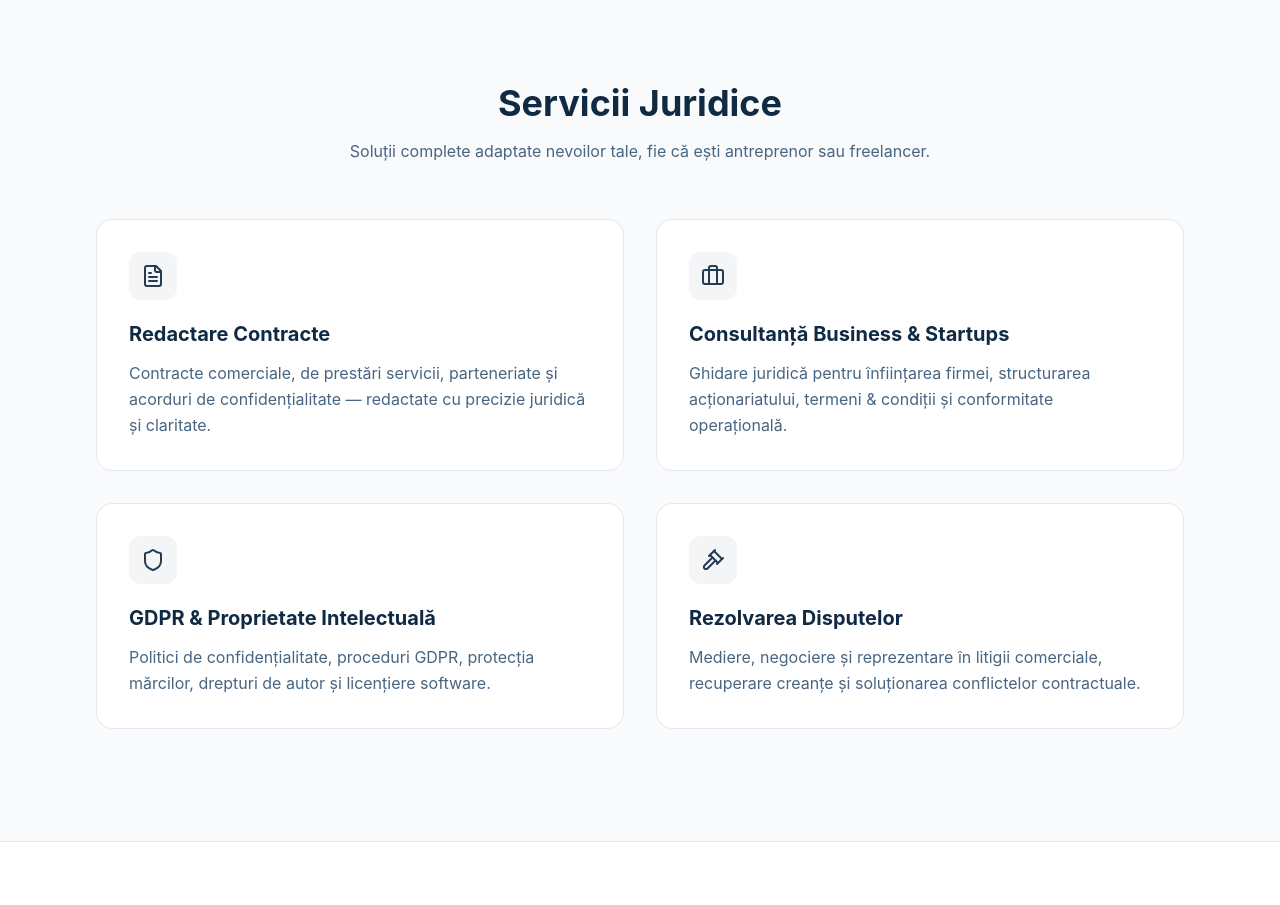
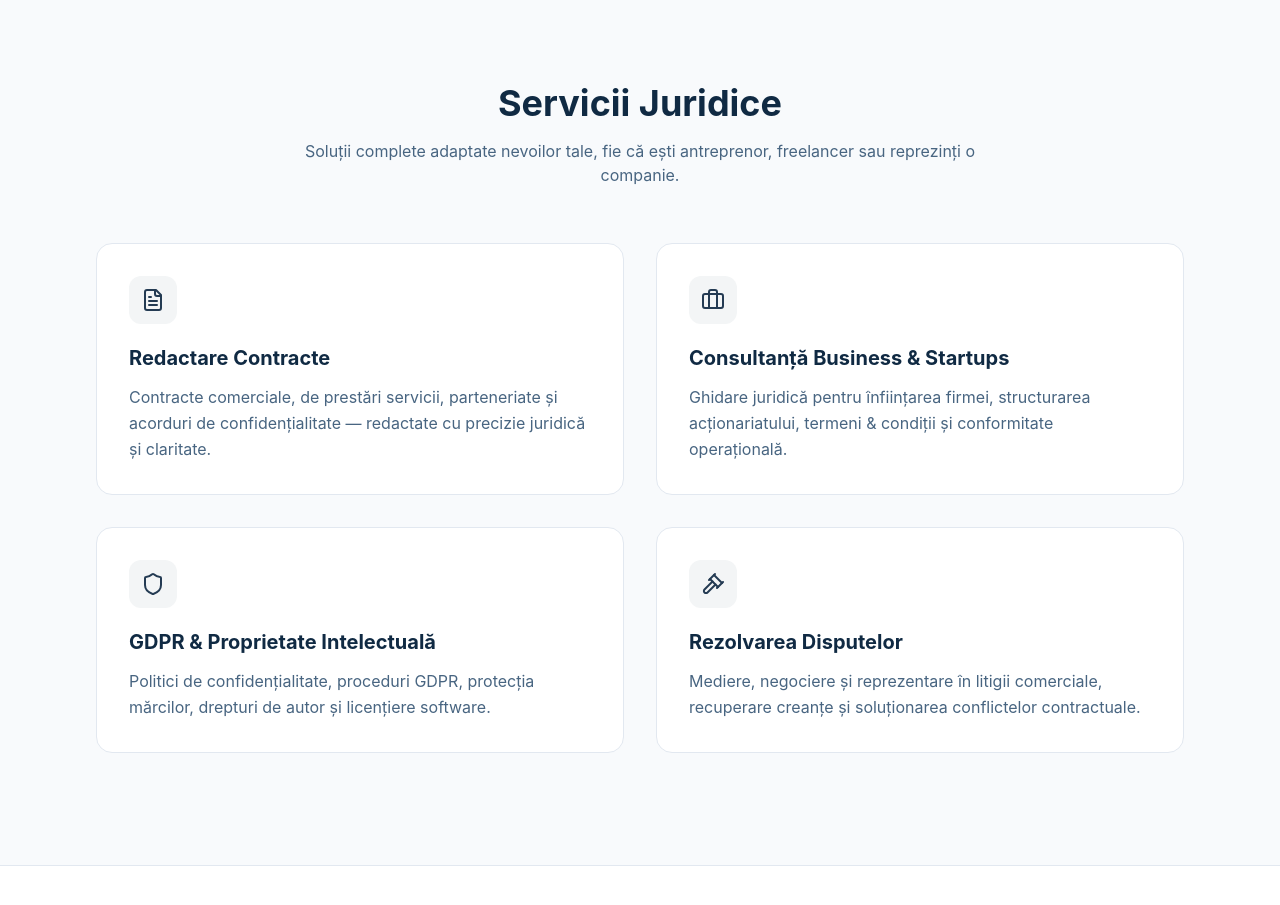
Before and after one commit to acneol/WebSiteadvantpro, a Next.js app: page / in a window 1280 px wide. Shown: the part 940-1845 px from the top of the page. Built offline with nearby package versions, Linux system fonts and the light colour scheme.

Commit message:
fix: actualizare proiect și sincronizare dependențe

```diff
--- a/app/page.tsx
+++ b/app/page.tsx
@@ -52,7 +52,7 @@ const translations = {
     services: {
       title: "Servicii Juridice",
       subtitle:
-        "Soluții complete adaptate nevoilor tale, fie că ești antreprenor sau freelancer.",
+        "Soluții complete adaptate nevoilor tale, fie că ești antreprenor, freelancer sau reprezinți o companie.",
       items: [
         {
           title: "Redactare Contracte",
@@ -183,8 +183,8 @@ const translations = {
     about: {
       title: "About Me",
       subtitle: "Your trusted legal partner",
-      name: "Atty. Alexandra Popescu",
-      role: "Legal Consultant & Attorney",
+      name: "Claudia Pencea",
+      role: "Legal Consultant",
       bio1:
         "With over a decade of experience in commercial law and business consulting, I have dedicated my career to protecting clients' interests through clear, efficient legal solutions tailored to each case's real context.",
       bio2:
```
